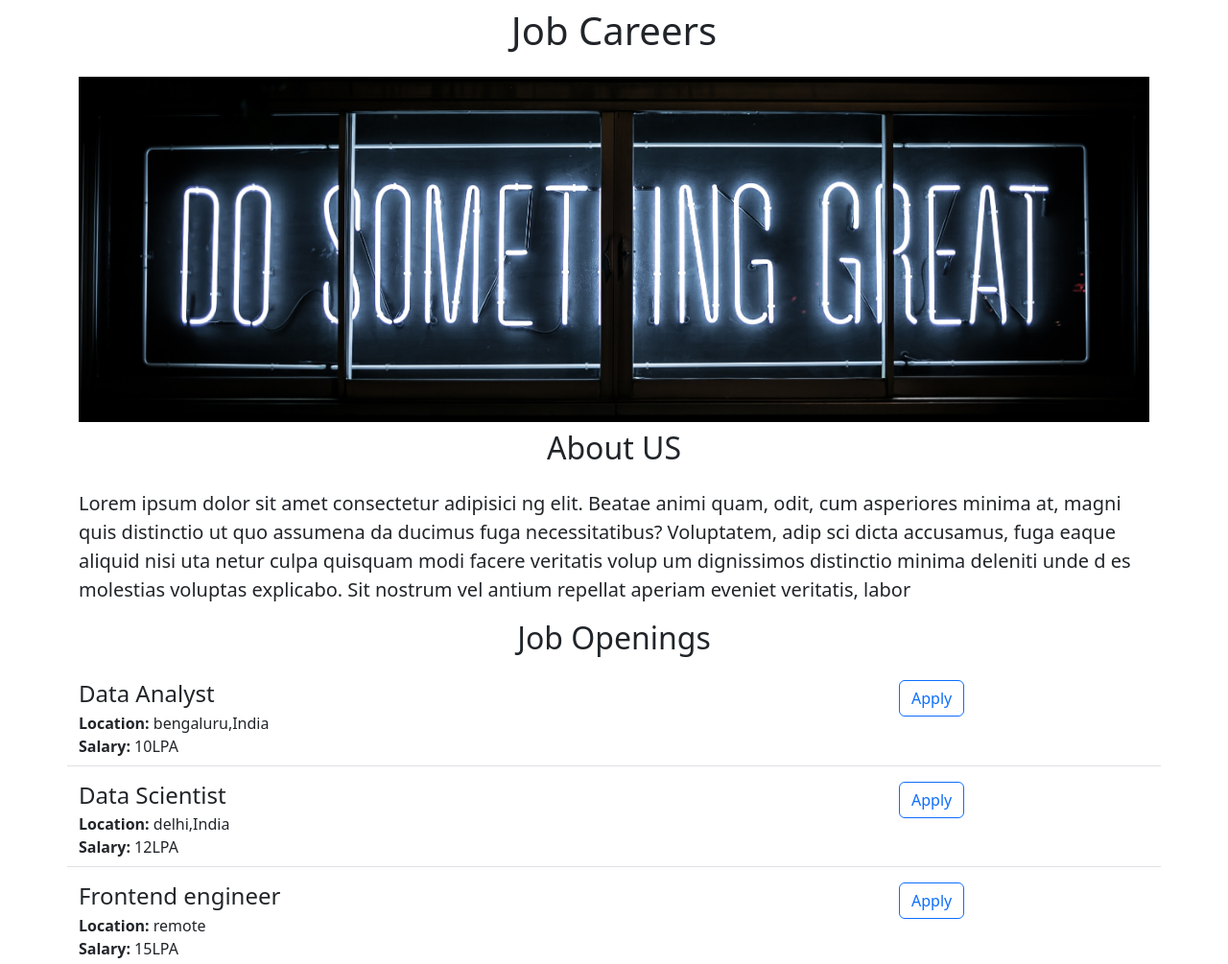
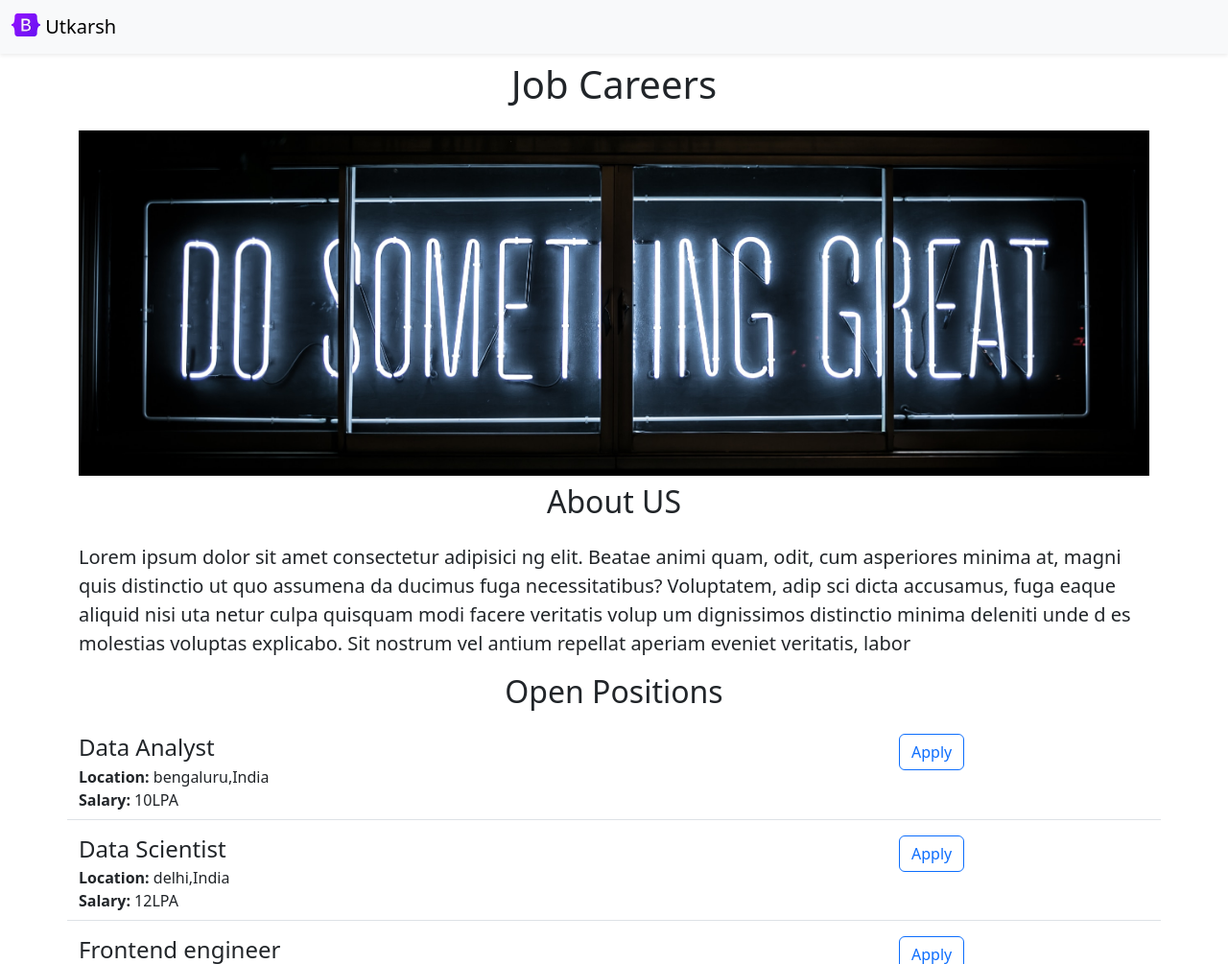
Before and after one commit to SUtkarsh-0/flask-website-v2, a Flask app: page / in a window 1280 px wide. Shown: the top 1005 px of the page at 96% size. Run offline with Flask 3, Linux system fonts and the light colour scheme.

Commit message:
added nav bar

```diff
--- a/templates/home.html
+++ b/templates/home.html
@@ -19,6 +19,7 @@
 </head>
 
 <body>
+    {% include 'nav.html' %}
     <div class="container">
         <h1 class="text-center mt-2 mb-4">Job Careers</h1>
         <img class="img-fluid" src="./static/banner.jpg" id="banner" height="320px">
@@ -33,7 +34,7 @@
             es molestias voluptas explicabo. Sit nostrum vel
             antium repellat aperiam eveniet veritatis, labor
         </p>
-        <h2 class="text-center mt-2 mb-4">Job Openings</h2>
+        <h2 class="text-center mt-2 mb-4">Open Positions</h2>
         <p>
             {% for job in jobs %}
             {% include 'jobitem.html' %}
--- /dev/null
+++ b/templates/nav.html
@@ -0,0 +1,9 @@
+<nav class="navbar bg-body-tertiary shadow-sm fixed-top bg-white">
+    <div class="container-fluid">
+        <a class="navbar-brand" href="#">
+            <img src="/static/logo.svg" alt="Logo" width="30" height="24" class="d-inline-block align-text-top">
+            Utkarsh
+        </a>
+    </div>
+</nav>
+<div style="height: 56px;"></div>
```
Also changed, not shown: static/logo.svg (added).
